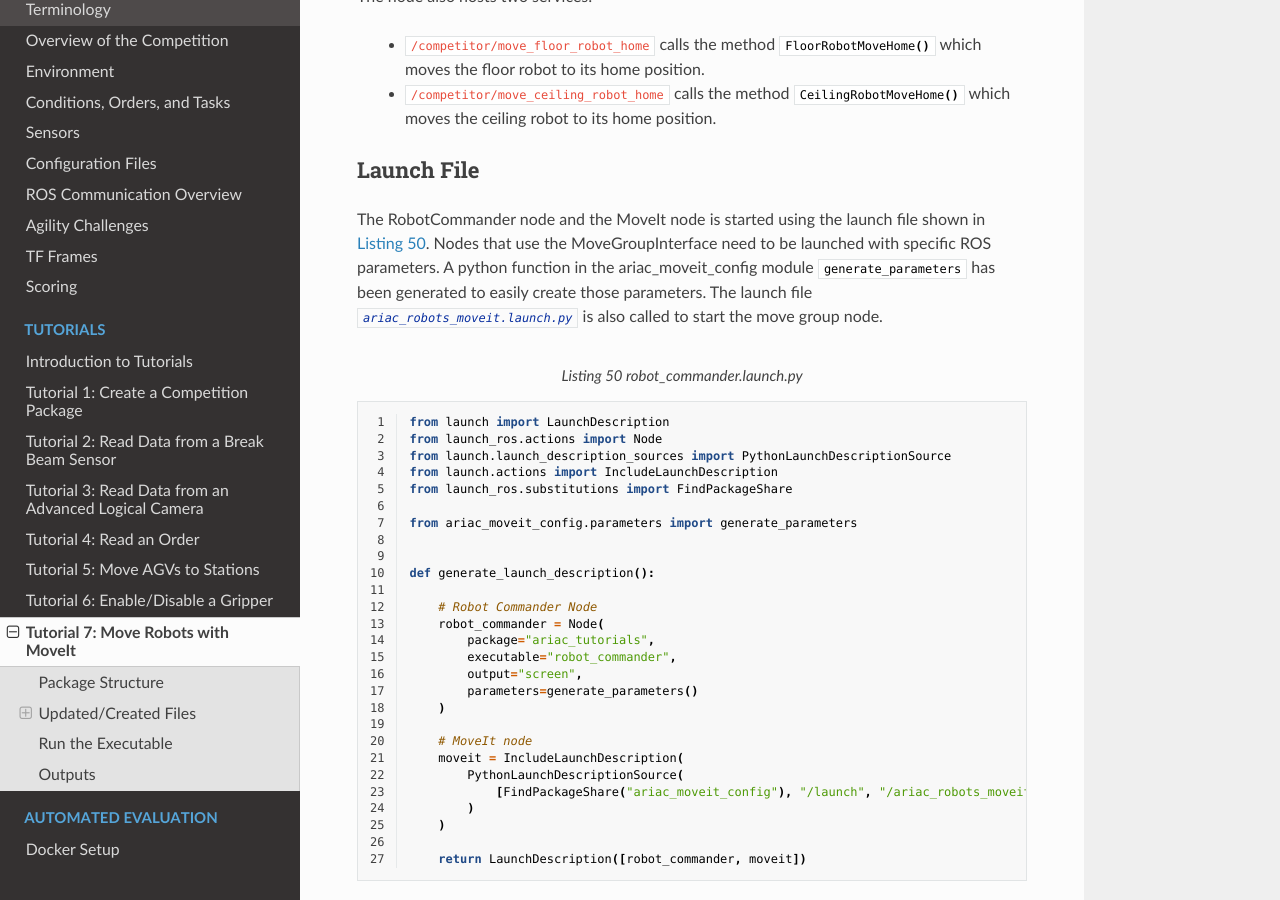
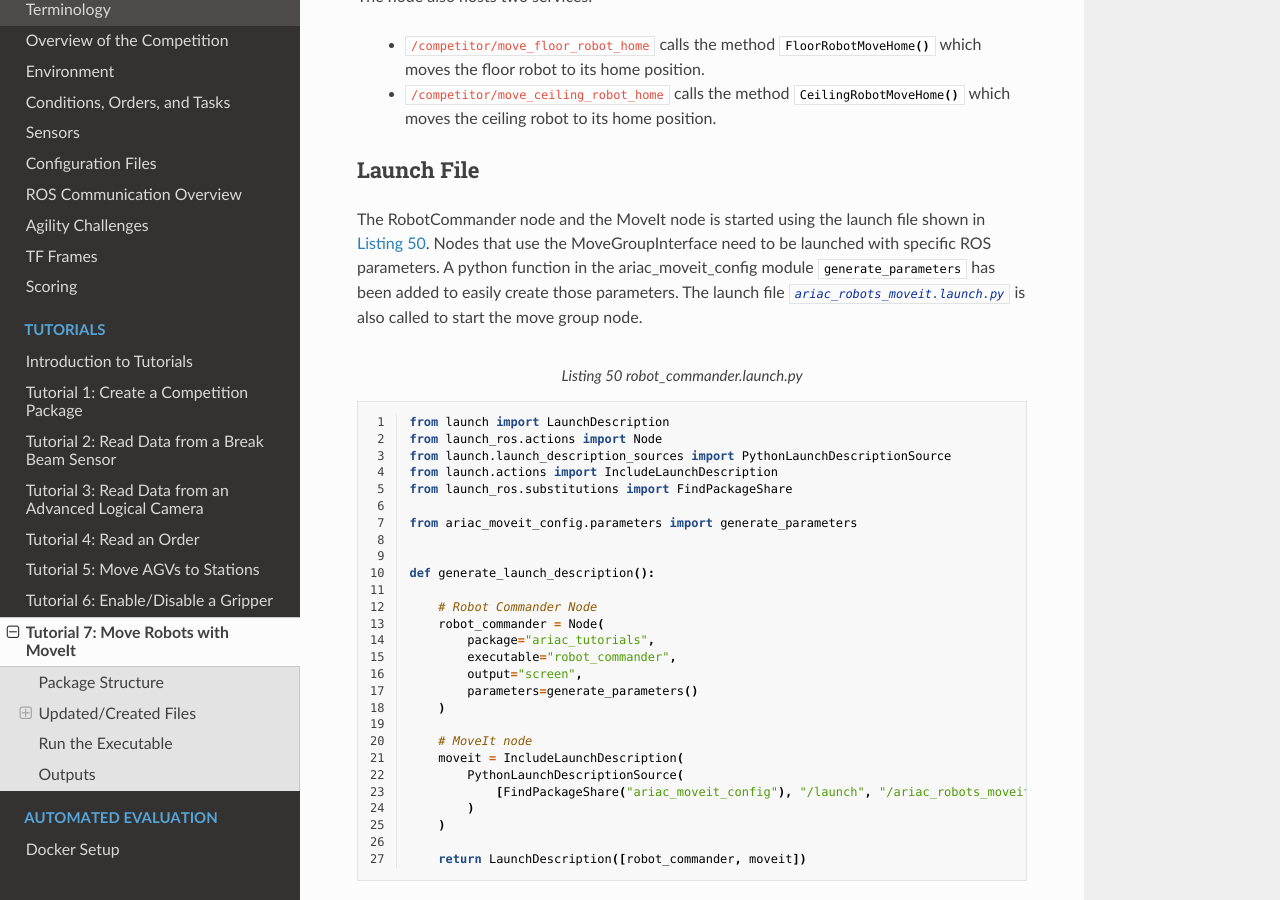
Before and after one commit to usnistgov/ARIAC, a Sphinx documentation site: the page built from docs/tutorials/tutorial_7.rst, in a window 1280 px wide and 900 px high, scrolled down 14927 px. Built offline with Sphinx 7.4.7 and the Read the Docs theme 2.0.0, drawn with Linux system fonts in a browser that asks for light colours.

Commit message:
updated tutorial_7

```diff
--- a/docs/tutorials/tutorial_7.rst
+++ b/docs/tutorials/tutorial_7.rst
@@ -885,7 +886,7 @@ The node also hosts two services:
 Launch File
 -----------
 
-The RobotCommander node and the MoveIt node is started using the launch file shown in  :numref:`robot_commander_launch_file`. Nodes that use the MoveGroupInterface need to be launched with specific ROS parameters. A python function in the ariac_moveit_config module :inline-python:`generate_parameters` has been generated to easily create those parameters. The launch file :inline-file:`ariac_robots_moveit.launch.py` is also called to start the move group node.
+The RobotCommander node and the MoveIt node is started using the launch file shown in  :numref:`robot_commander_launch_file`. Nodes that use the MoveGroupInterface need to be launched with specific ROS parameters. A python function in the ariac_moveit_config module :inline-python:`generate_parameters` has been added to easily create those parameters. The launch file :inline-file:`ariac_robots_moveit.launch.py` is also called to start the move group node.
 
 .. code-block:: python
     :caption: robot_commander.launch.py
```
Also changed, not shown: other parts of docs/tutorials/tutorial_7.rst (+1 -0 lines).
